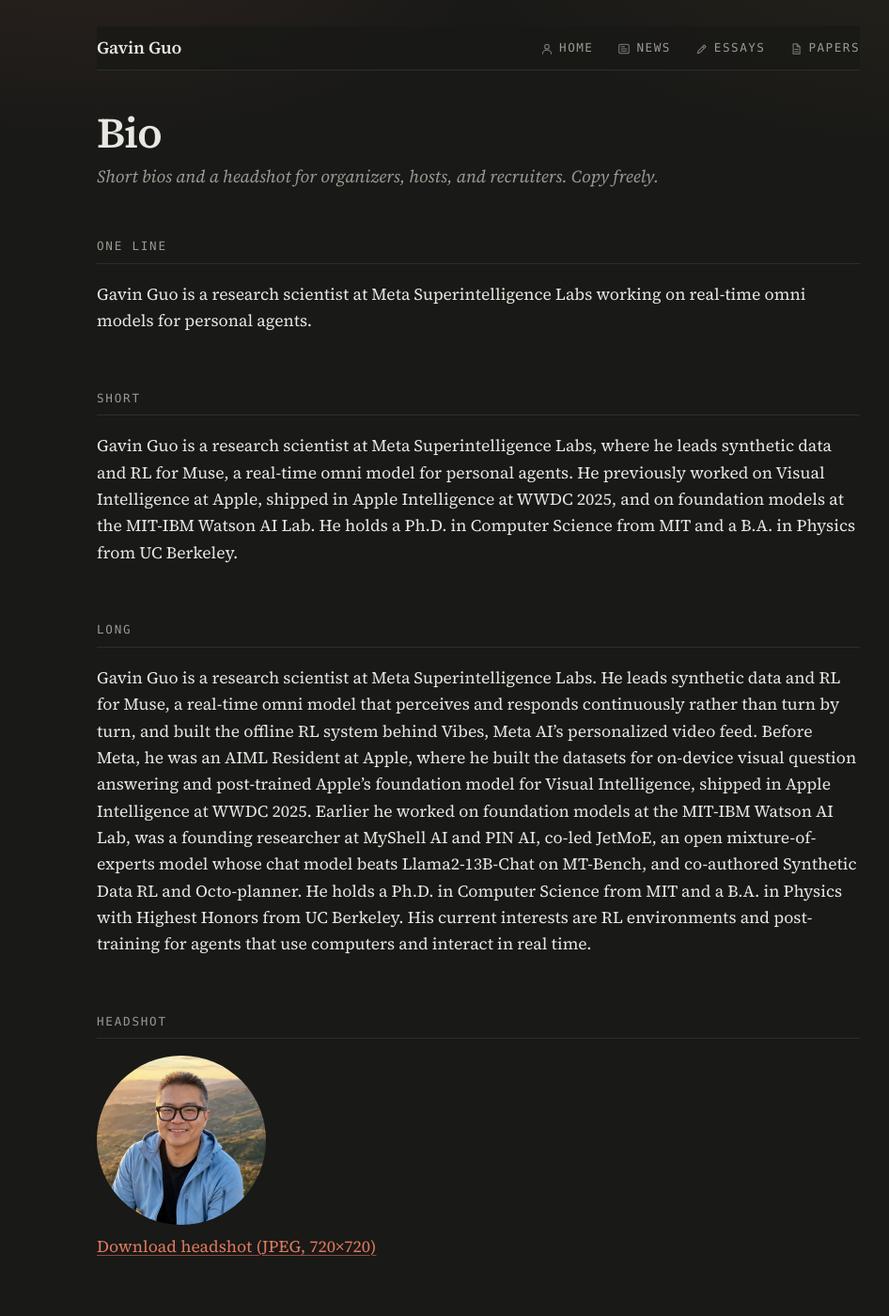
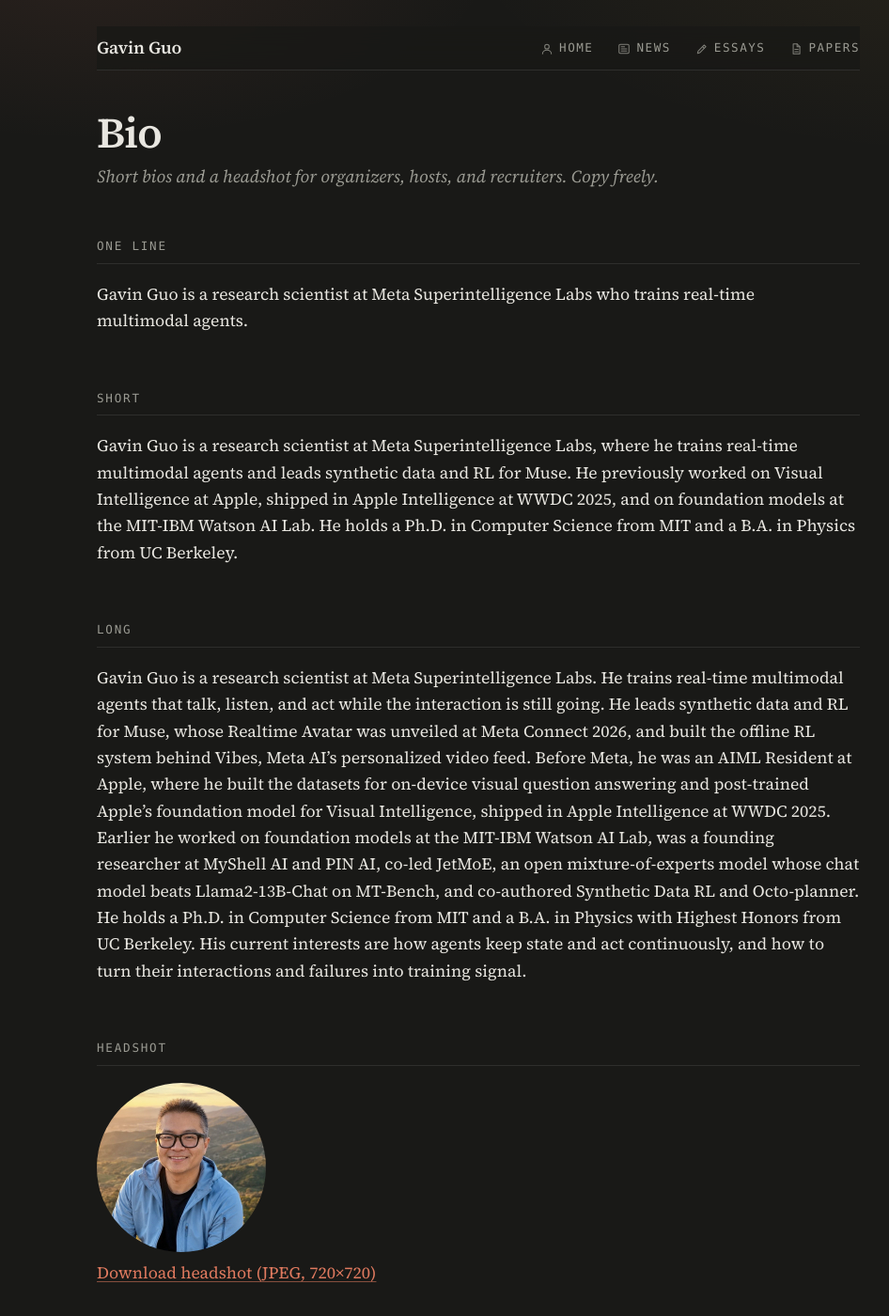
Before and after one commit to zguo0525/zguo0525.github.io, a Jekyll site: the page built from pages/bio.md, in a window 1280 px wide and 1400 px high. Shown: the whole window at 94% size, without its empty margins (131-1077 px from the left). Built offline with Jekyll 4.4.1, drawn with Linux system fonts in a browser that asks for light colours.

Commit message:
Add control-problem essay, agent-focused open questions and bio, auto-expire COLM notes
Co-Authored-By: Claude Opus 5.5 (1M context) <noreply@anthropic.com>
Claude-Session: https://claude.ai/code/session_01HnC98uYSSXDKz9D1f4jfEu

```diff
--- a/_data/essays.yml
+++ b/_data/essays.yml
@@ -5,6 +5,12 @@
 # 1. Add the entry below and a matching _articles/<slug>.md file.
 # 2. Add the date line followed by {: .essay-meta}.
 # 3. Run python3 scripts/gen_og_cards.py and commit the generated card.
+
+- title: "Real-Time Video Is a Control Problem"
+  date: "Sep 2026"
+  date_sort: "2026-09"
+  slug: real-time-video-is-a-control-problem
+  tags: [AI]
 
 - title: "Intelligence per Watt: Nobody Got Rich Owning the Grid"
   date: "Jul 2026"
--- a/_layouts/default.html
+++ b/_layouts/default.html
@@ -179,5 +179,10 @@
       })();
     </script>
     {% endif %}
+    <script>
+      document.querySelectorAll('[data-until]').forEach(function (el) {
+        if (new Date() >= new Date(el.dataset.until + 'T00:00:00')) el.remove();
+      });
+    </script>
   </body>
 </html>
--- a/pages/bio.md
+++ b/pages/bio.md
@@ -8,15 +8,15 @@ description: Short bios and a headshot of Gavin Guo for organizers, hosts, and r
 
 ## One line
 
-Gavin Guo is a research scientist at Meta Superintelligence Labs working on real-time omni models for personal agents.
+Gavin Guo is a research scientist at Meta Superintelligence Labs who trains real-time multimodal agents.
 
 ## Short
 
-Gavin Guo is a research scientist at Meta Superintelligence Labs, where he leads synthetic data and RL for Muse, a real-time omni model for personal agents. He previously worked on Visual Intelligence at Apple, shipped in Apple Intelligence at WWDC 2025, and on foundation models at the MIT-IBM Watson AI Lab. He holds a Ph.D. in Computer Science from MIT and a B.A. in Physics from UC Berkeley.
+Gavin Guo is a research scientist at Meta Superintelligence Labs, where he trains real-time multimodal agents and leads synthetic data and RL for Muse. He previously worked on Visual Intelligence at Apple, shipped in Apple Intelligence at WWDC 2025, and on foundation models at the MIT-IBM Watson AI Lab. He holds a Ph.D. in Computer Science from MIT and a B.A. in Physics from UC Berkeley.
 
 ## Long
 
-Gavin Guo is a research scientist at Meta Superintelligence Labs. He leads synthetic data and RL for Muse, a real-time omni model that perceives and responds continuously rather than turn by turn, and built the offline RL system behind Vibes, Meta AI's personalized video feed. Before Meta, he was an AIML Resident at Apple, where he built the datasets for on-device visual question answering and post-trained Apple's foundation model for Visual Intelligence, shipped in Apple Intelligence at WWDC 2025. Earlier he worked on foundation models at the MIT-IBM Watson AI Lab, was a founding researcher at MyShell AI and PIN AI, co-led JetMoE, an open mixture-of-experts model whose chat model beats Llama2-13B-Chat on MT-Bench, and co-authored Synthetic Data RL and Octo-planner. He holds a Ph.D. in Computer Science from MIT and a B.A. in Physics with Highest Honors from UC Berkeley. His current interests are RL environments and post-training for agents that use computers and interact in real time.
+Gavin Guo is a research scientist at Meta Superintelligence Labs. He trains real-time multimodal agents that talk, listen, and act while the interaction is still going. He leads synthetic data and RL for Muse, whose Realtime Avatar was unveiled at Meta Connect 2026, and built the offline RL system behind Vibes, Meta AI's personalized video feed. Before Meta, he was an AIML Resident at Apple, where he built the datasets for on-device visual question answering and post-trained Apple's foundation model for Visual Intelligence, shipped in Apple Intelligence at WWDC 2025. Earlier he worked on foundation models at the MIT-IBM Watson AI Lab, was a founding researcher at MyShell AI and PIN AI, co-led JetMoE, an open mixture-of-experts model whose chat model beats Llama2-13B-Chat on MT-Bench, and co-authored Synthetic Data RL and Octo-planner. He holds a Ph.D. in Computer Science from MIT and a B.A. in Physics with Highest Honors from UC Berkeley. His current interests are how agents keep state and act continuously, and how to turn their interactions and failures into training signal.
 
 ## Headshot
 
```
Also changed, not shown: _articles/real-time-video-is-a-control-problem.md (added, +25 -0 lines), index.md (+4 -4 lines), news.md (+1 -1 lines), assets/cards/real-time-video-is-a-control-problem.png (added).
